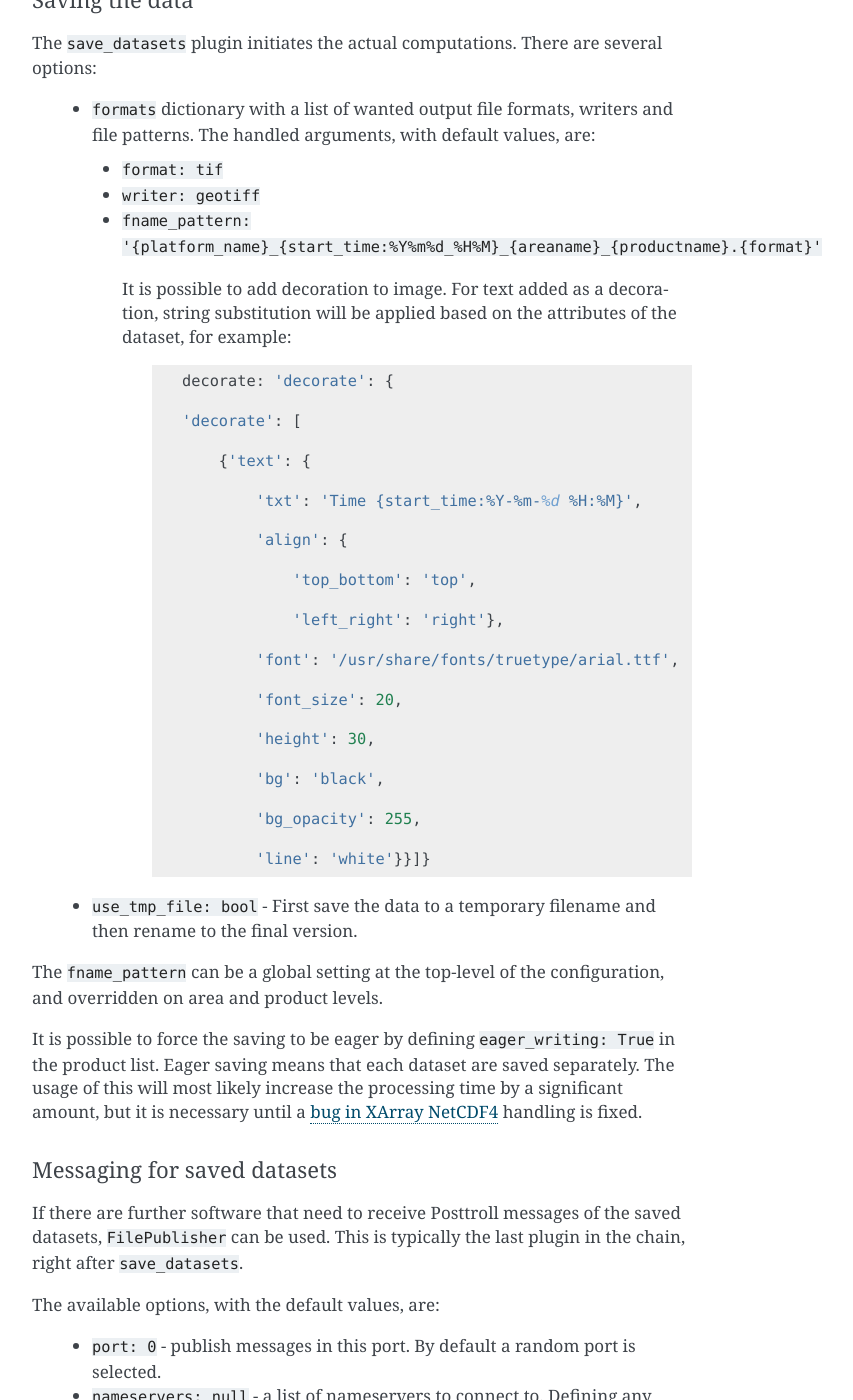
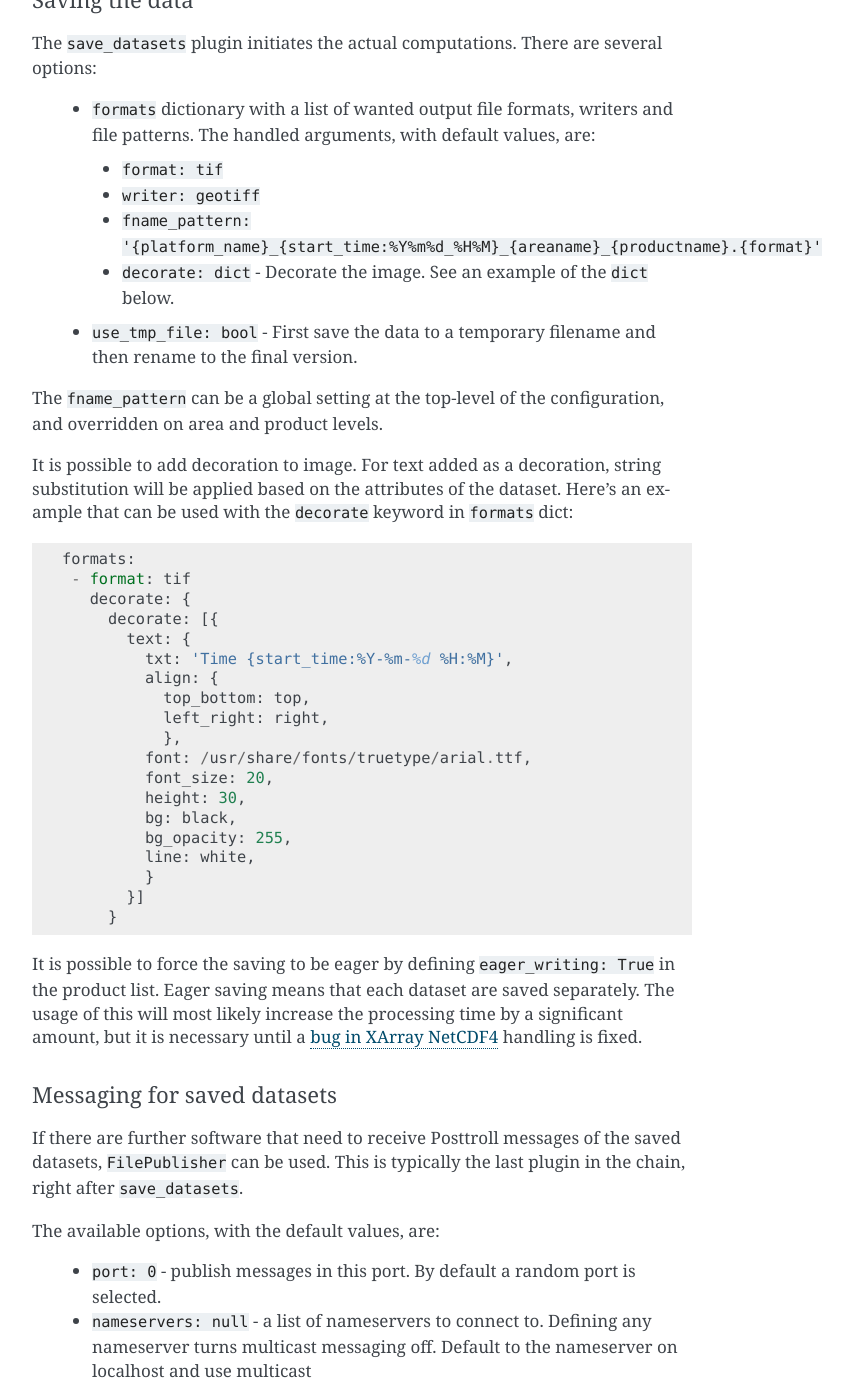
Before and after one commit to pytroll/trollflow2, a Sphinx documentation site: the page built from doc/source/index.rst, in a window 1280 px wide and 1400 px high, scrolled down 2858 px. Shown: the whole window, without its empty margins (388-1241 px from the left). Built offline with Sphinx 7.4.7, drawn with Linux system fonts in a browser that asks for light colours; some of the changed text lies outside the part shown.

Commit message:
Fix document formating

```diff
--- a/doc/source/index.rst
+++ b/doc/source/index.rst
@@ -146,45 +146,44 @@
 
  - ``formats`` dictionary with a list of wanted output file formats,
    writers and file patterns.  The handled arguments, with default values, are:
+
   - ``format: tif``
   - ``writer: geotiff``
   - ``fname_pattern: '{platform_name}_{start_time:%Y%m%d_%H%M}_{areaname}_{productname}.{format}'``
-
-   It is possible to add decoration to image. For text added as a decoration, string substitution will be applied based on the attributes of the dataset, for example:
-
-       .. code-block::
-
-            decorate: 'decorate': {
-
-            'decorate': [
-
-                {'text': {
-
-                    'txt': 'Time {start_time:%Y-%m-%d %H:%M}',
-
-                    'align': {
-
-                        'top_bottom': 'top',
-
-                        'left_right': 'right'},
-
-                    'font': '/usr/share/fonts/truetype/arial.ttf',
-
-                    'font_size': 20,
-
-                    'height': 30,
-
-                    'bg': 'black',
-
-                    'bg_opacity': 255,
-
-                    'line': 'white'}}]}
+  - ``decorate: dict`` - Decorate the image. See an example of the ``dict`` below.
 
  - ``use_tmp_file: bool`` - First save the data to a temporary filename
    and then rename to the final version.
 
 The ``fname_pattern`` can be a global setting at the top-level of the
 configuration, and overridden on area and product levels.
+
+It is possible to add decoration to image. For text added as a
+decoration, string substitution will be applied based on the
+attributes of the dataset. Here's an example that can be used with the
+``decorate`` keyword in ``formats`` dict:
+
+.. code-block::
+
+   formats:
+    - format: tif
+      decorate: {
+        decorate: [{
+          text: {
+            txt: 'Time {start_time:%Y-%m-%d %H:%M}',
+            align: {
+              top_bottom: top,
+              left_right: right,
+	      },
+            font: /usr/share/fonts/truetype/arial.ttf,
+            font_size: 20,
+            height: 30,
+            bg: black,
+            bg_opacity: 255,
+            line: white,
+	    }
+	  }]
+	}
 
 It is possible to force the saving to be eager by defining
 ``eager_writing: True`` in the product list. Eager saving means that
@@ -239,9 +238,11 @@
 
  - after ``create_scene`` when area is defined in areas.yaml
  - after ``load_composites`` when area is ``null``
+
   - using ``use_min_area: True`` or ``use_max_area: True``
   - the original data are to be saved without resampling
   - ``resampler: native`` is used
+
  - after ``resampler`` for backwards compatibility, although this wastes time
 
 For explanation on the individual resampler options see the
@@ -356,7 +357,7 @@
 
 Options:
   - ``min_valid_data_fraction: 10`` - only generate products if at least 10% of covered
-  part of scene contains valid data.
+    part of scene contains valid data.
 
 Product list
 ------------
```
